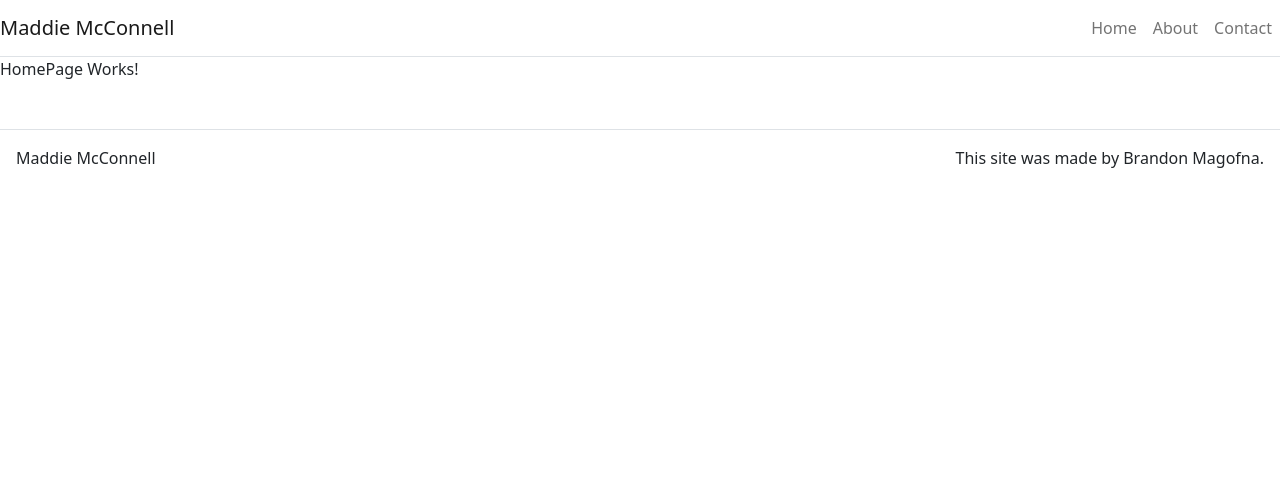
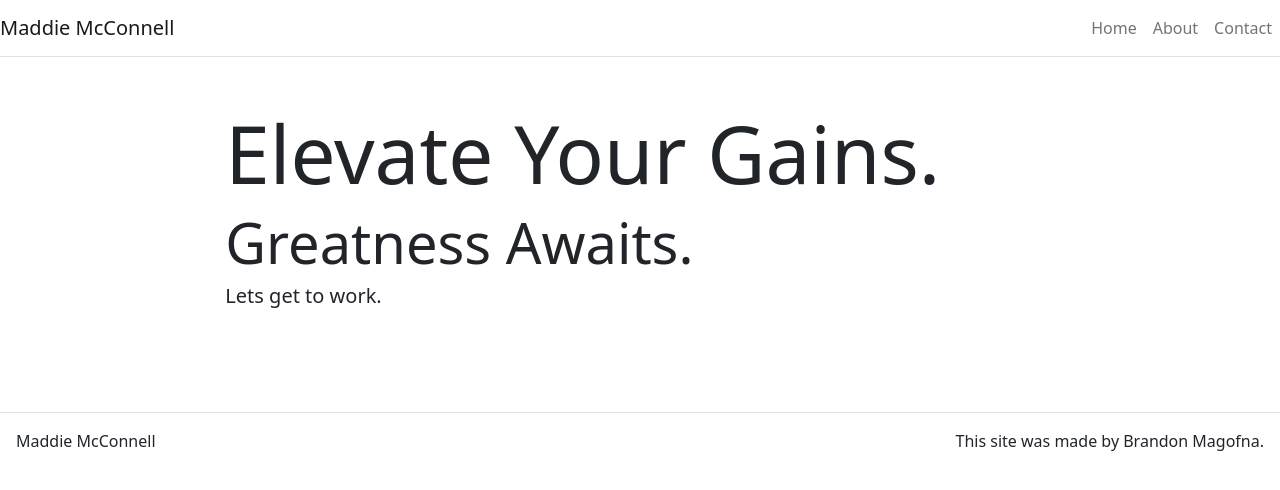
Before and after one commit to Magofna68/Capstone, a React (Create React App) app: page / in a window 1280 px wide. Shown: the top 490 px of the page. Built offline with nearby package versions, Linux system fonts and the light colour scheme.

Commit message:
passed state down to title page: title, subtitle, text

```diff
--- a/src/App.css
+++ b/src/App.css
@@ -40,3 +40,7 @@
 .ml-auto {
   margin-left: auto;
 }
+
+.bolder {
+  font-weight: 900;
+}
--- a/src/App.js
+++ b/src/App.js
@@ -25,8 +25,8 @@
         { title: 'Contact', path: '/contact' }
       ],
       home: {
-        title: 'Elevate Your Gains',
-        subTitle: 'Accomplish your goals. Change your life.',
+        title: 'Elevate Your Gains.',
+        subTitle: 'Greatness Awaits.',
         text: 'Lets get to work.'
       },
       about: {
--- /dev/null
+++ b/src/components/Hero.js
@@ -0,0 +1,24 @@
+import React from 'react';
+import Jumbotron from 'react-bootstrap/Jumbotron';
+import Container from 'react-bootstrap/Container';
+import Row from 'react-bootstrap/Row';
+import Col from 'react-bootstrap/Col';
+
+function Hero(props) {
+  return (
+    <Jumbotron className="bg-transparent jumbotron-fluid p-0" >
+      <Container fluid={true}>
+        <Row className="justify-content-center py-5">
+          <Col md={8} sm={12}>
+            {props.title && <h1 className="display-1 bolder">{props.title}</h1>}
+            {props.subTitle && <h3 className="display-4 font-weight-lighter">{props.subTitle}</h3>}
+            {props.text && <h3 className="lead font-weight-light">{props.text}</h3>}
+          </Col>
+        </Row>
+      </Container>
+    </Jumbotron >
+
+  );
+}
+
+export default Hero;
--- a/src/components/pages/HomePage.js
+++ b/src/components/pages/HomePage.js
@@ -1,8 +1,11 @@
 import React from 'react';
+
+import Hero from '../Hero';
 
 function HomePage(props) {
   return (
-    <p>HomePage Works!</p>
+    <Hero title={props.title} subTitle={props.subTitle} text={props.text} />
+
   );
 }
 
```
Also changed, not shown: src/components/Card.js (added), src/components/CardInfo.js (added), src/components/Carousel.js (added).
